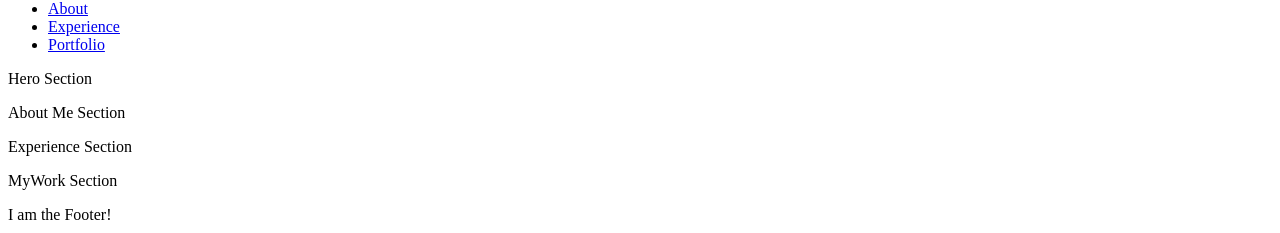
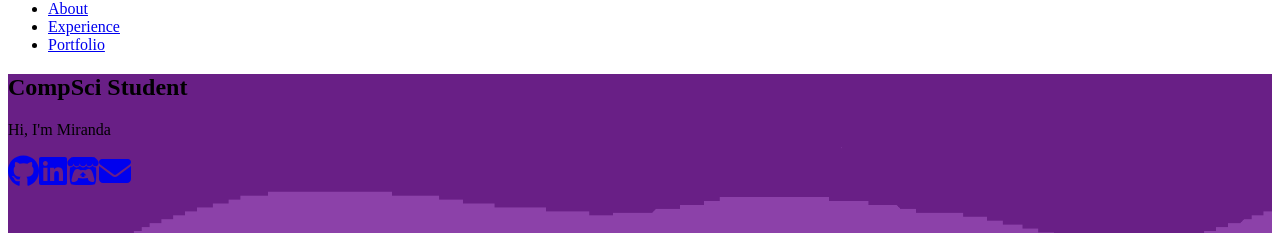
Before and after one commit to Miramoop/miramoop-github-io-react, a React (Create React App) app: page / in a window 1280 px wide. Shown: the part 455-688 px from the top of the page. Built offline with nearby package versions, Linux system fonts and the light colour scheme.

Commit message:
Basic Hero Section Complete

```diff
--- a/package.json
+++ b/package.json
@@ -4,6 +4,7 @@
   "private": true,
   "dependencies": {
     "@fortawesome/fontawesome-svg-core": "^6.6.0",
+    "@fortawesome/free-brands-svg-icons": "^6.6.0",
     "@fortawesome/free-solid-svg-icons": "^6.6.0",
     "@fortawesome/react-fontawesome": "^0.2.2",
     "@testing-library/jest-dom": "^5.17.0",
--- a/src/components/Hero.js
+++ b/src/components/Hero.js
@@ -1,7 +1,65 @@
 import React from "react";
+import { FontAwesomeIcon } from "@fortawesome/react-fontawesome";
+import { faEnvelope } from "@fortawesome/free-solid-svg-icons";
+import {
+  faLinkedin,
+  faGithub,
+  faItchIo,
+} from "@fortawesome/free-brands-svg-icons";
 
 function Hero() {
-  return <p> Hero Section</p>;
+  return (
+    <section id="hero">
+      <div
+        className="hero"
+        style={{
+          minHeight: "75vh",
+          backgroundImage: `url('/img/backgrounds/background.png')`,
+          backgroundSize: "cover",
+          backgroundPosition: "center",
+        }}
+      >
+        <div className="hero-overlay bg-opacity-60"></div>
+        <div className="hero-content text-neutral-content text-center">
+          <div className="max-w-md">
+            <h1 className="mb-5 text-5xl font-bold">CompSci Student</h1>
+            <p className="mb-5"> Hi, I'm Miranda</p>
+            <nav>
+              <div className="grid grid-flow-col gap-4 social-links">
+                <a
+                  href="https://github.com/Miramoop"
+                  target="_blank"
+                  rel="noopener noreferrer"
+                  aria-label="GitHub Page"
+                >
+                  <FontAwesomeIcon icon={faGithub} size="2x" />
+                </a>
+                <a
+                  href="https://www.linkedin.com/in/mirandamorris845/"
+                  target="_blank"
+                  rel="noopener noreferrer"
+                  aria-label="LinkedIn Page"
+                >
+                  <FontAwesomeIcon icon={faLinkedin} size="2x" />
+                </a>
+                <a
+                  href="https://miramoop.itch.io/"
+                  target="_blank"
+                  rel="noopener noreferrer"
+                  aria-label="Itch.io Page"
+                >
+                  <FontAwesomeIcon icon={faItchIo} size="2x" />
+                </a>
+                <a href="mailto:juniperistic@gmail.com" aria-label="Email Link">
+                  <FontAwesomeIcon icon={faEnvelope} size="2x" />
+                </a>
+              </div>
+            </nav>
+          </div>
+        </div>
+      </div>
+    </section>
+  );
 }
 export default Hero;
 
```
Also changed, not shown: 1 other file (tests, documents, lock files or other folders).
